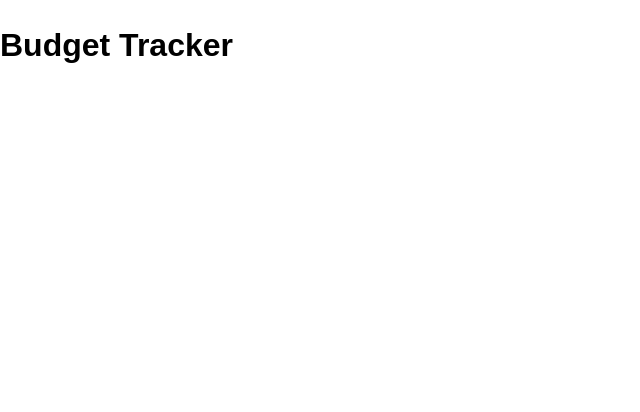
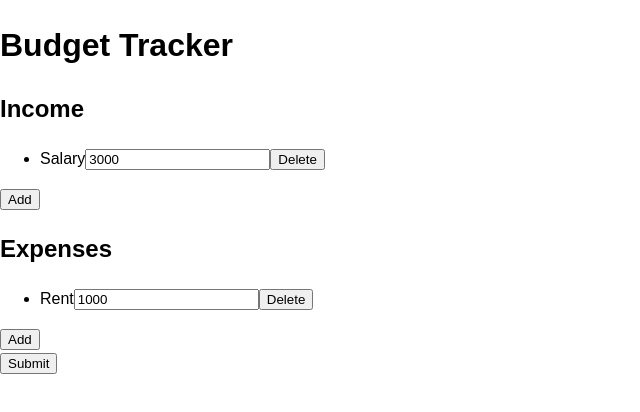
Before and after one commit to marcobiedermann/budget-tracker, a React (Vite) app: page / in a window 1280 px wide. Shown: the top 412 px of the page, without its empty margins (0-640 px from the left). Built offline with nearby package versions, Linux system fonts and the light colour scheme.

Commit message:
feat: Form (#2)

```diff
--- a/package.json
+++ b/package.json
@@ -12,8 +12,11 @@
     "prepare": "husky"
   },
   "dependencies": {
+    "@hookform/resolvers": "^3.6.0",
     "react": "^18.3.1",
-    "react-dom": "^18.3.1"
+    "react-dom": "^18.3.1",
+    "react-hook-form": "^7.52.0",
+    "zod": "^3.23.8"
   },
   "devDependencies": {
     "@types/react": "^18.3.3",
--- a/src/App.tsx
+++ b/src/App.tsx
@@ -1,7 +1,57 @@
+import { zodResolver } from '@hookform/resolvers/zod';
+import { FormProvider, useForm } from 'react-hook-form';
+import { z } from 'zod';
+import { Expenses, Income } from './components';
+
+const entrySchema = z.object({
+  label: z.string(),
+  value: z.number(),
+});
+
+const formDataSchema = z.object({
+  income: z.array(entrySchema),
+  expenses: z.array(entrySchema),
+});
+
+type FormData = z.infer<typeof formDataSchema>;
+
+const defaultValues = {
+  income: [
+    {
+      label: 'Salary',
+      value: 3000,
+    },
+  ],
+  expenses: [
+    {
+      label: 'Rent',
+      value: 1000,
+    },
+  ],
+} satisfies FormData;
+
 function App() {
+  const methods = useForm({
+    defaultValues,
+    resolver: zodResolver(formDataSchema),
+  });
+
+  function onSubmit(data: FormData) {
+    console.log({ data });
+  }
+
   return (
     <div>
       <h1>Budget Tracker</h1>
+      <FormProvider {...methods}>
+        <form onSubmit={methods.handleSubmit(onSubmit)}>
+          <Income />
+          <Expenses />
+          <div>
+            <button type="submit">Submit</button>
+          </div>
+        </form>
+      </FormProvider>
     </div>
   );
 }
--- /dev/null
+++ b/src/components/Expenses/Expenses.tsx
@@ -0,0 +1,46 @@
+import { useFieldArray, useFormContext } from 'react-hook-form';
+
+interface Expense {
+  label: string;
+  value: number;
+}
+
+interface FieldValues {
+  expenses: Expense[];
+}
+
+function Expenses() {
+  const { control, register } = useFormContext<FieldValues>();
+  const { fields, append, remove } = useFieldArray({
+    control,
+    name: 'expenses',
+  });
+
+  return (
+    <section>
+      <h2>Expenses</h2>
+      <ul>
+        {fields.map((field, index) => (
+          <li key={field.id}>
+            <label htmlFor={field.id}>{field.label}</label>
+            <input
+              id={field.id}
+              type="number"
+              {...register(`expenses.${index}.value`, {
+                valueAsNumber: true,
+              })}
+            />
+            <button type="button" onClick={() => remove(index)}>
+              Delete
+            </button>
+          </li>
+        ))}
+      </ul>
+      <button type="button" onClick={() => append({ label: 'Expense', value: 0 })}>
+        Add
+      </button>
+    </section>
+  );
+}
+
+export default Expenses;
--- /dev/null
+++ b/src/components/Expenses/index.ts
@@ -0,0 +1,2 @@
+export * from './Expenses';
+export { default as Expenses } from './Expenses';
--- /dev/null
+++ b/src/components/Income/Income.tsx
@@ -0,0 +1,46 @@
+import { useFieldArray, useFormContext } from 'react-hook-form';
+
+interface Income {
+  label: string;
+  value: number;
+}
+
+interface FieldValues {
+  income: Income[];
+}
+
+function Income() {
+  const { control, register } = useFormContext<FieldValues>();
+  const { fields, append, remove } = useFieldArray({
+    control,
+    name: 'income',
+  });
+
+  return (
+    <section>
+      <h2>Income</h2>
+      <ul>
+        {fields.map((field, index) => (
+          <li key={field.id}>
+            <label htmlFor={field.id}>{field.label}</label>
+            <input
+              id={field.id}
+              type="number"
+              {...register(`income.${index}.value`, {
+                valueAsNumber: true,
+              })}
+            />
+            <button type="button" onClick={() => remove(index)}>
+              Delete
+            </button>
+          </li>
+        ))}
+      </ul>
+      <button type="button" onClick={() => append({ label: 'Income', value: 0 })}>
+        Add
+      </button>
+    </section>
+  );
+}
+
+export default Income;
--- /dev/null
+++ b/src/components/Income/index.ts
@@ -0,0 +1,2 @@
+export * from './Income';
+export { default as Income } from './Income';
--- /dev/null
+++ b/src/components/index.ts
@@ -0,0 +1,2 @@
+export * from './Expenses';
+export * from './Income';
```
Also changed, not shown: 1 other file (tests, documents, lock files or other folders).
